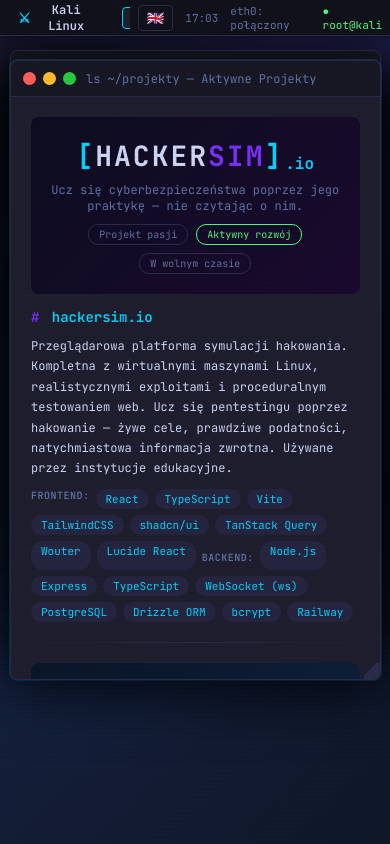
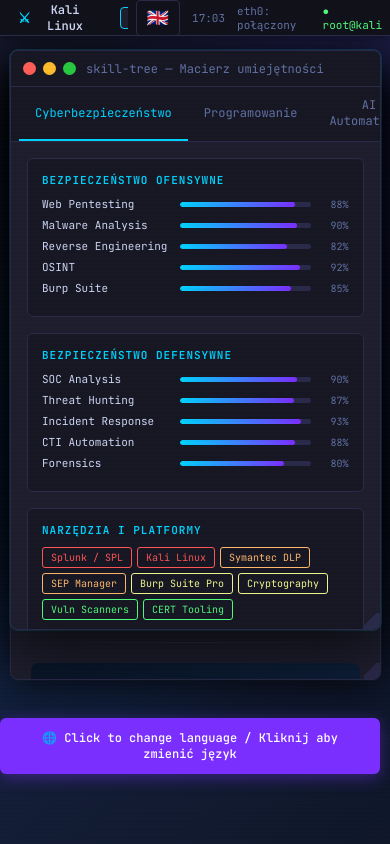
Before and after one commit to caytec/caytec.github.io, a plain HTML site: page index.html in a window 390 px wide. Both pictures are taken after a click on the button "🇵🇱". Drawn offline with nearby package versions, Linux system fonts and the light colour scheme.

Commit message:
Add language tooltip, flag icons, and reorder window opening sequence
Features:
- Add tooltip after 2.5s showing language switch hint (bilingual EN/PL)
- Tooltip only shows once per session (localStorage flag)
- Replace text emoji with proper flag icons (🇬🇧 for EN, 🇵🇱 for PL)
- Add hover effect on language button (scale + glow)
- Smooth tooltip animation with cubic-bezier easing

Window opening reorder (new priority):
1. Terminal (immediate)
2. About/User Profile (600ms)
3. Work Experience (1100ms)
4. Active Projects (1600ms)
5. Skill Tree (2100ms)
6. Tooltip appears (2500ms)

Benefits:
- Users see career/experience first (important context)
- Then projects (proof of work)
- Then skills (technical depth)
- Clear visual hierarchy matching reading priorities
- Tooltip doesn't interfere with window content

CSS additions:
- .lang-tooltip with smooth fade-in animation
- Cubic-bezier bounce effect for visual appeal
- Responsive positioning for mobile
- Hover effects for language toggle button

```diff
--- a/script.js
+++ b/script.js
@@ -306,8 +306,29 @@ function updateLanguage(lang) {
 
   const langBtn = document.getElementById('lang-toggle-btn');
   if (langBtn) {
-    langBtn.textContent = t['lang-toggle-btn'];
-    langBtn.onclick = (e) => { e.preventDefault(); const next = lang === 'en' ? 'pl' : 'en'; updateLanguage(next); };
+    const nextLang = lang === 'en' ? 'pl' : 'en';
+    const flagEmoji = nextLang === 'en' ? '🇬🇧' : '🇵🇱';
+    langBtn.textContent = flagEmoji;
+    langBtn.title = nextLang === 'en' ? 'Switch to English' : 'Przełącz na Polski';
+    langBtn.onclick = (e) => { e.preventDefault(); updateLanguage(nextLang); };
+  }
+}
+
+function showLanguageTooltip() {
+  const langBtn = document.getElementById('lang-toggle-btn');
+  if (langBtn && !localStorage.getItem('tooltipShown')) {
+    const tooltip = document.createElement('div');
+    tooltip.className = 'lang-tooltip';
+    tooltip.textContent = '🌐 Click to change language / Kliknij aby zmienić język';
+    document.body.appendChild(tooltip);
+    localStorage.setItem('tooltipShown', 'true');
+    setTimeout(() => {
+      tooltip.classList.add('show');
+      setTimeout(() => {
+        tooltip.classList.remove('show');
+        setTimeout(() => tooltip.remove(), 300);
+      }, 3000);
+    }, 100);
   }
 }
 
@@ -403,9 +424,10 @@ function initDesktop() {
   openWindow('terminal');
   setTimeout(() => { printWelcome(); }, 100);
   setTimeout(() => openWindow('about'), 600);
-  setTimeout(() => openWindow('skills'), 1100);
-  setTimeout(() => openWindow('experience'), 1600);
-  setTimeout(() => openWindow('projects'), 2100);
+  setTimeout(() => openWindow('experience'), 1100);
+  setTimeout(() => openWindow('projects'), 1600);
+  setTimeout(() => openWindow('skills'), 2100);
+  setTimeout(() => showLanguageTooltip(), 2500);
   initMailCharCount();
   animateSkillBars();
 }
@@ -420,7 +442,7 @@ function updateClock() {
 
 const windowState = {};
 let zCounter = 100;
-const CASCADE_OFFSETS = { terminal: [40,40], about: [380,60], skills: [40,520], experience: [720,60], projects: [720,520], services: [380,520], mail: [1100,60], contact: [1100,520] };
+const CASCADE_OFFSETS = { terminal: [40,40], about: [380,60], experience: [720,60], projects: [720,520], skills: [40,520], services: [380,520], mail: [1100,60], contact: [1100,520] };
 
 function openWindow(id) {
   const el = document.getElementById(`win-${id}`);
--- a/style.css
+++ b/style.css
@@ -605,6 +605,52 @@ a:hover { color: var(--green); text-decoration: underline; }
 .hl-v { color: #e0907c; font-weight: 600; }  /* Witalność — red   */
 
 /* ═══════════════════════════════
+   Language Tooltip
+   ═══════════════════════════════ */
+.lang-tooltip {
+  position: fixed;
+  bottom: 80px;
+  right: 20px;
+  background: var(--accent2);
+  color: white;
+  padding: 12px 16px;
+  border-radius: 6px;
+  font-size: 13px;
+  font-weight: 500;
+  z-index: 10000;
+  box-shadow: 0 4px 16px rgba(123, 47, 255, 0.4);
+  opacity: 0;
+  transform: translateY(10px) scale(0.95);
+  transition: all 0.3s cubic-bezier(0.34, 1.56, 0.64, 1);
+  pointer-events: none;
+  text-align: center;
+  animation: tooltipPulse 0.5s ease-in-out;
+}
+
+.lang-tooltip.show {
+  opacity: 1;
+  transform: translateY(0) scale(1);
+}
+
+@keyframes tooltipPulse {
+  0% { transform: translateY(10px) scale(0.95); opacity: 0; }
+  50% { opacity: 1; }
+  100% { opacity: 1; transform: translateY(0) scale(1); }
+}
+
+#lang-toggle-btn {
+  cursor: pointer;
+  font-size: 18px;
+  padding: 6px 10px;
+  transition: all 0.2s ease;
+}
+
+#lang-toggle-btn:hover {
+  transform: scale(1.15);
+  filter: drop-shadow(0 0 4px var(--accent2));
+}
+
+/* ═══════════════════════════════
    Responsive
    ═══════════════════════════════ */
 @media (max-width: 768px) {
@@ -613,4 +659,5 @@ a:hover { color: var(--green); text-decoration: underline; }
   .about-left { width: 100%; flex-direction: row; gap: 20px; }
   .services-grid { grid-template-columns: 1fr; }
   .features-grid { grid-template-columns: 1fr 1fr; }
+  .lang-tooltip { bottom: 70px; right: 10px; font-size: 12px; }
 }
```
